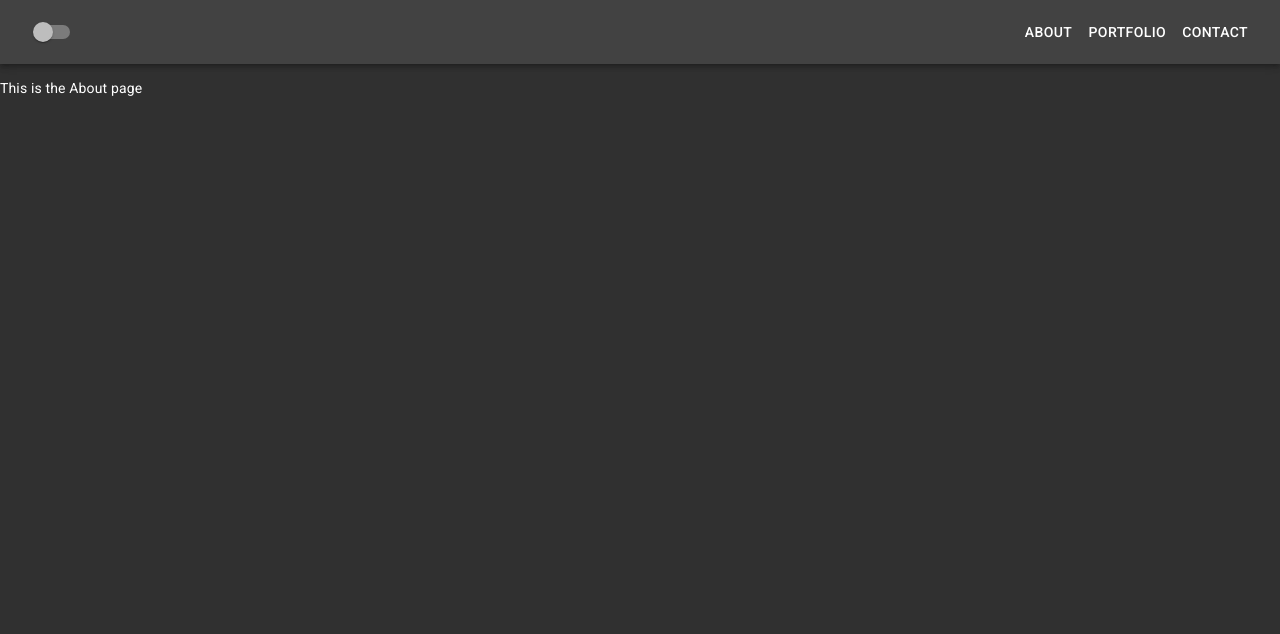
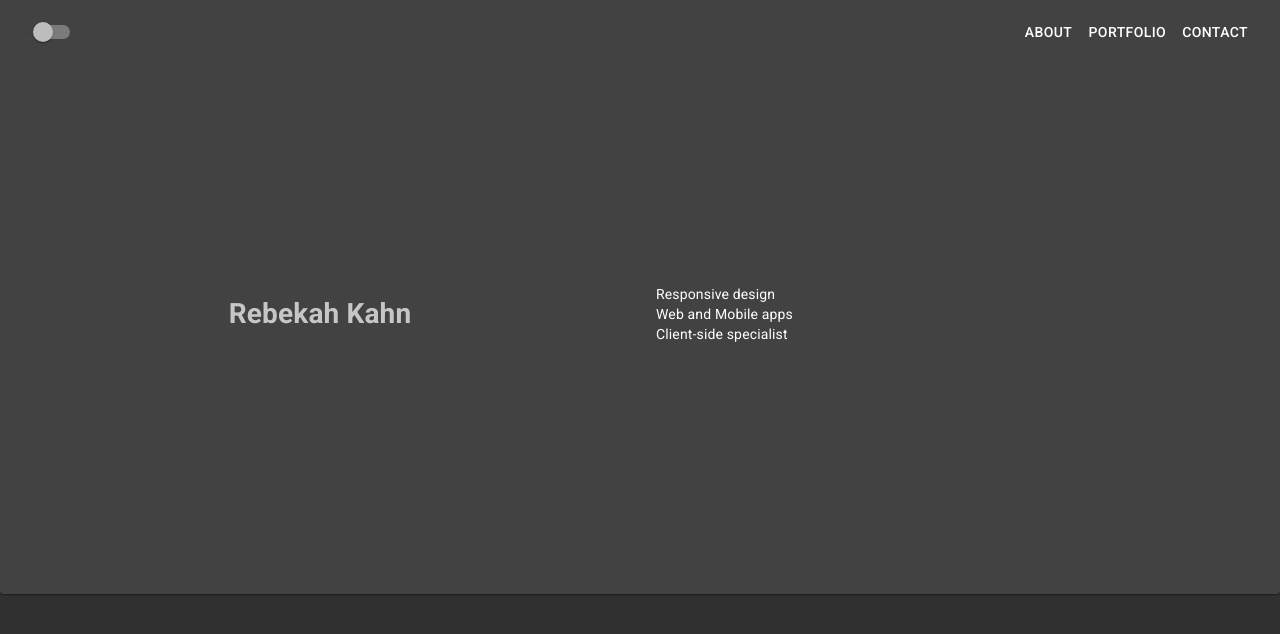
Before and after one commit to rebekahkahn/portfolio-website, a React (Create React App) app: page /about in a window 1280 px wide. Shown: the top 634 px of the page. Built offline with nearby package versions, Linux system fonts and the light colour scheme.

Commit message:
about page basics

```diff
--- a/src/components/AboutComponent.js
+++ b/src/components/AboutComponent.js
@@ -1,9 +1,66 @@
 import React from "react";
+import { makeStyles } from "@material-ui/core/styles";
+import Paper from "@material-ui/core/Paper";
+import Grid from "@material-ui/core/Grid";
 
-const About = () => (
-  <div>
-    <p>This is the About page</p>
-  </div>
-);
+function About() {
+  const classes = useStyles();
+
+  return (
+    <div className={classes.root}>
+      <Paper>
+        <Grid container className={classes.container}>
+          <Grid item xs={12} sm={6}>
+            <Grid container className={classes.name}>
+              <Grid item xs={12}>
+                <h1>Rebekah Kahn</h1>
+              </Grid>
+            </Grid>
+          </Grid>
+
+          <Grid item xs={12} sm={6}>
+            <Grid container className={classes.roles}>
+              <Grid item xs={12}>
+                Responsive design
+              </Grid>
+              <Grid item xs={12}>
+                Web and Mobile apps
+              </Grid>
+              <Grid item xs={12}>
+                Client-side specialist
+              </Grid>
+            </Grid>
+          </Grid>
+        </Grid>
+      </Paper>
+    </div>
+  );
+}
+
+const useStyles = makeStyles((theme) => ({
+  root: {
+    flexGrow: 1,
+  },
+  container: {
+    [theme.breakpoints.up("sm")]: {
+      height: "70vh",
+      alignItems: "center",
+      marginTop: "-30px",
+    },
+    [theme.breakpoints.down("xs")]: {
+      height: "60vh",
+      paddingTop: "60px",
+    },
+  },
+  name: {
+    padding: theme.spacing(2),
+    textAlign: "center",
+    color: theme.palette.text.secondary,
+  },
+  roles: {
+    padding: theme.spacing(2),
+    textAlign: "left",
+  },
+}));
 
 export default About;
--- a/src/components/HeaderComponent.js
+++ b/src/components/HeaderComponent.js
@@ -27,10 +27,10 @@ export default function Header() {
       <AppBar position="static" color="dark">
         <Toolbar>
           <Grid container>
-            <Grid container item xs={6} justify="flex-start">
+            <Grid item xs={6} justify="flex-start">
               <Switch checked={darkState} onChange={handleThemeChange} />
             </Grid>
-            <Grid container item xs={6} justify="flex-end">
+            <Grid container xs={6} justify="flex-end">
               <Button component={Link} to={"/about"}>
                 About
               </Button>
```
Also changed, not shown: src/shared/projects.js (added, +30 -0 lines), 1 other file (tests, documents, lock files or other folders).
